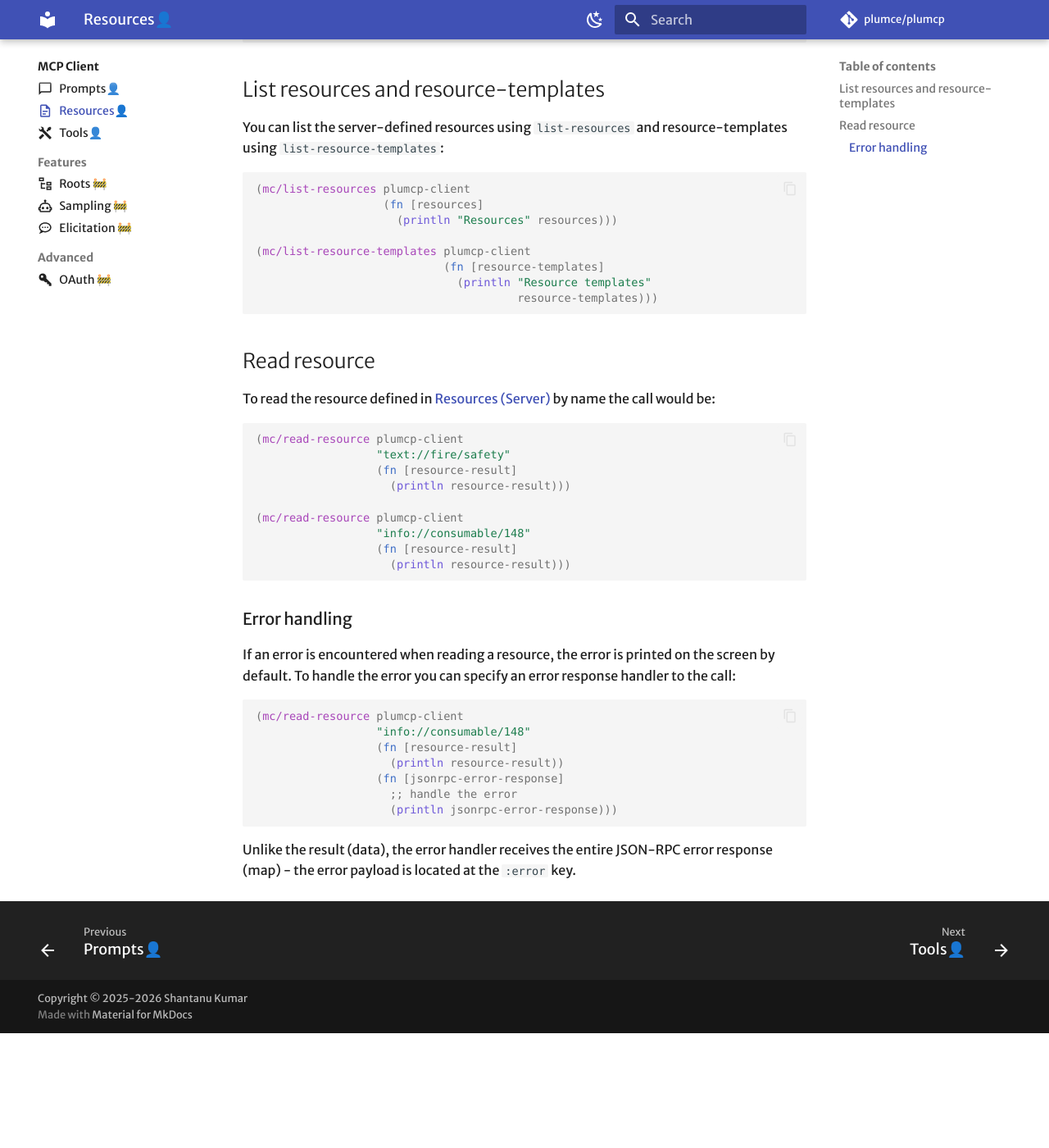
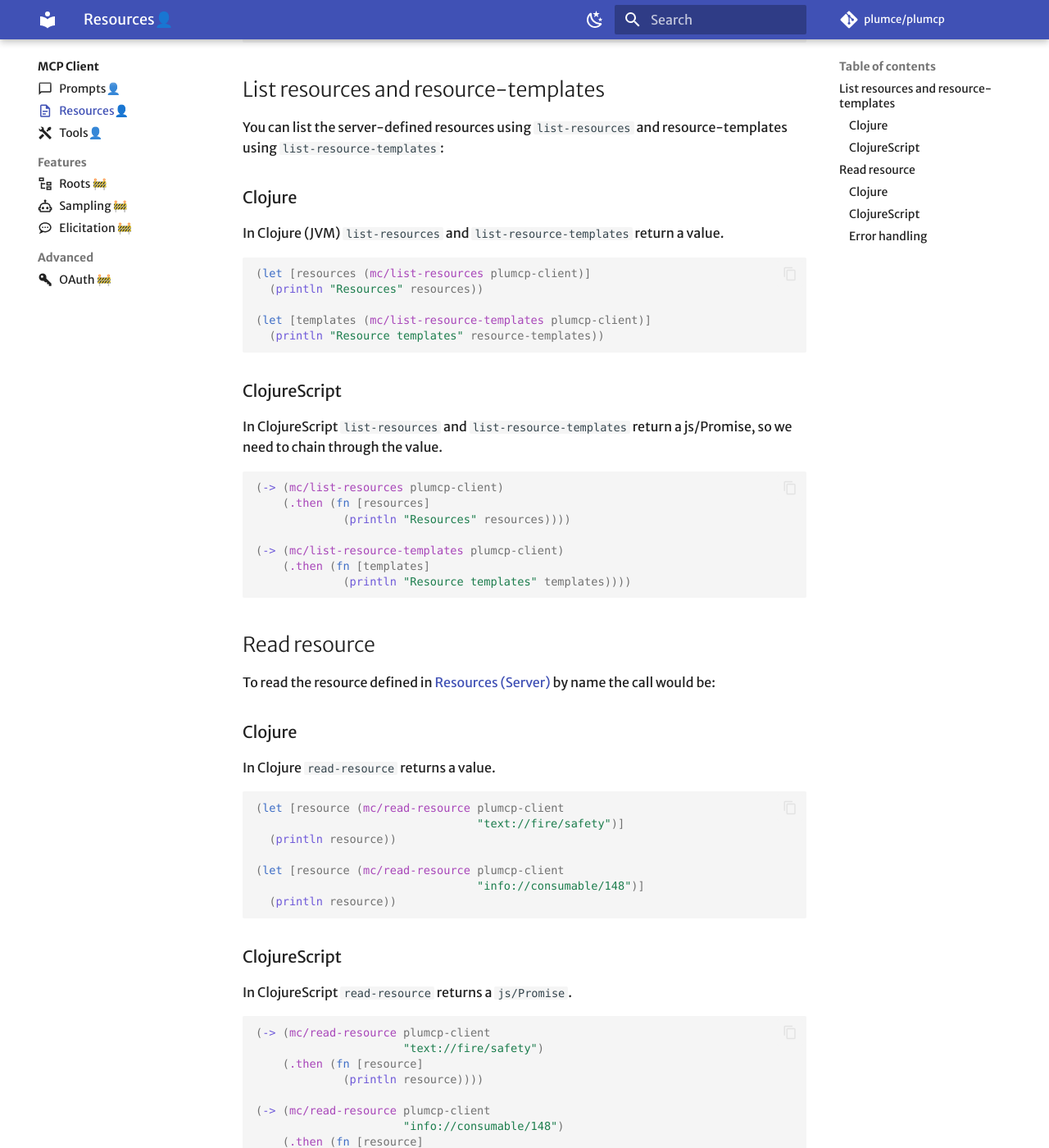
Before and after one commit to plumce/plumcp-docs, an MkDocs documentation site: the page built from docs/mcpclient/resources.md, in a window 1280 px wide and 1400 px high, scrolled down 283 px. Shown: the whole window at 82% size. Built offline with MkDocs 1.6.1 and Material for MkDocs 9.7.7, drawn with Linux system fonts in a browser that asks for light colours; some web fonts are replaced; comment, search, counter and statistics services are not loaded; before the commit the page ends 1543 px from its top, so only the background shows below that; some of the changed text lies outside the part shown.

Commit message:
Use sync API in client prompts/resources/tools
The client calls for prompts/resources/tools were for async API
from 0.1.0 release. Those are now updated to use the sync API as
found in the 0.2.0 version.

````diff
--- a/docs/mcpclient/resources.md
+++ b/docs/mcpclient/resources.md
@@ -17,50 +17,83 @@ client namespace as follows:
 You can list the server-defined resources using `list-resources` and
 resource-templates using `list-resource-templates`:
 
+### Clojure
+
+In Clojure (JVM) `list-resources` and `list-resource-templates` return
+a value.
+
 ```clojure
-(mc/list-resources plumcp-client
-                   (fn [resources]
-                     (println "Resources" resources)))
+(let [resources (mc/list-resources plumcp-client)]
+  (println "Resources" resources))
 
-(mc/list-resource-templates plumcp-client
-                            (fn [resource-templates]
-                              (println "Resource templates"
-                                       resource-templates)))
+(let [templates (mc/list-resource-templates plumcp-client)]
+  (println "Resource templates" resource-templates))
 ```
 
+### ClojureScript
+
+In ClojureScript `list-resources` and `list-resource-templates` return
+a js/Promise, so we need to chain through the value.
+
+```clojure
+(-> (mc/list-resources plumcp-client)
+    (.then (fn [resources]
+             (println "Resources" resources))))
+
+(-> (mc/list-resource-templates plumcp-client)
+    (.then (fn [templates]
+             (println "Resource templates" templates))))
+```
 
 ## Read resource
 
 To read the resource defined in [Resources (Server)](../mcpserver/resources.md)
 by name the call would be:
 
+### Clojure
+
+In Clojure `read-resource` returns a value.
+
 ```clojure
-(mc/read-resource plumcp-client
-                  "text://fire/safety"
-                  (fn [resource-result]
-                    (println resource-result)))
+(let [resource (mc/read-resource plumcp-client
+                                 "text://fire/safety")]
+  (println resource))
 
-(mc/read-resource plumcp-client
-                  "info://consumable/148"
-                  (fn [resource-result]
-                    (println resource-result)))
+(let [resource (mc/read-resource plumcp-client
+                                 "info://consumable/148")]
+  (println resource))
+```
+
+### ClojureScript
+
+In ClojureScript `read-resource` returns a `js/Promise`.
+
+```clojure
+(-> (mc/read-resource plumcp-client
+                      "text://fire/safety")
+    (.then (fn [resource]
+             (println resource))))
+
+(-> (mc/read-resource plumcp-client
+                      "info://consumable/148")
+    (.then (fn [resource]
+             (println resource))))
 ```
 
 ### Error handling
 
 If an error is encountered when reading a resource, the error is printed
 on the screen by default. To handle the error you can specify an error
-response handler to the call:
+handler to the call:
 
 ```clojure
 (mc/read-resource plumcp-client
                   "info://consumable/148"
-                  (fn [resource-result]
-                    (println resource-result))
-                  (fn [jsonrpc-error-response]
-                    ;; handle the error
-                    (println jsonrpc-error-response)))
+                  {:on-error (fn [id jsonrpc-error]
+                               (println "ERROR reading resource"
+                                        jsonrpc-error)
+                               nil)})
 ```
 
-Unlike the result (data), the error handler receives the entire JSON-RPC
-error response (map) - the error payload is located at the `:error` key.
+The `:on-error` option is specified to use a handler for the error. Rest
+is similar to result handling (CLJ vs CLJS difference remains as it is.)
````
Also changed, not shown: docs/mcpclient/prompts.md (+5 -5 lines), docs/mcpclient/tools.md (+29 -17 lines).
